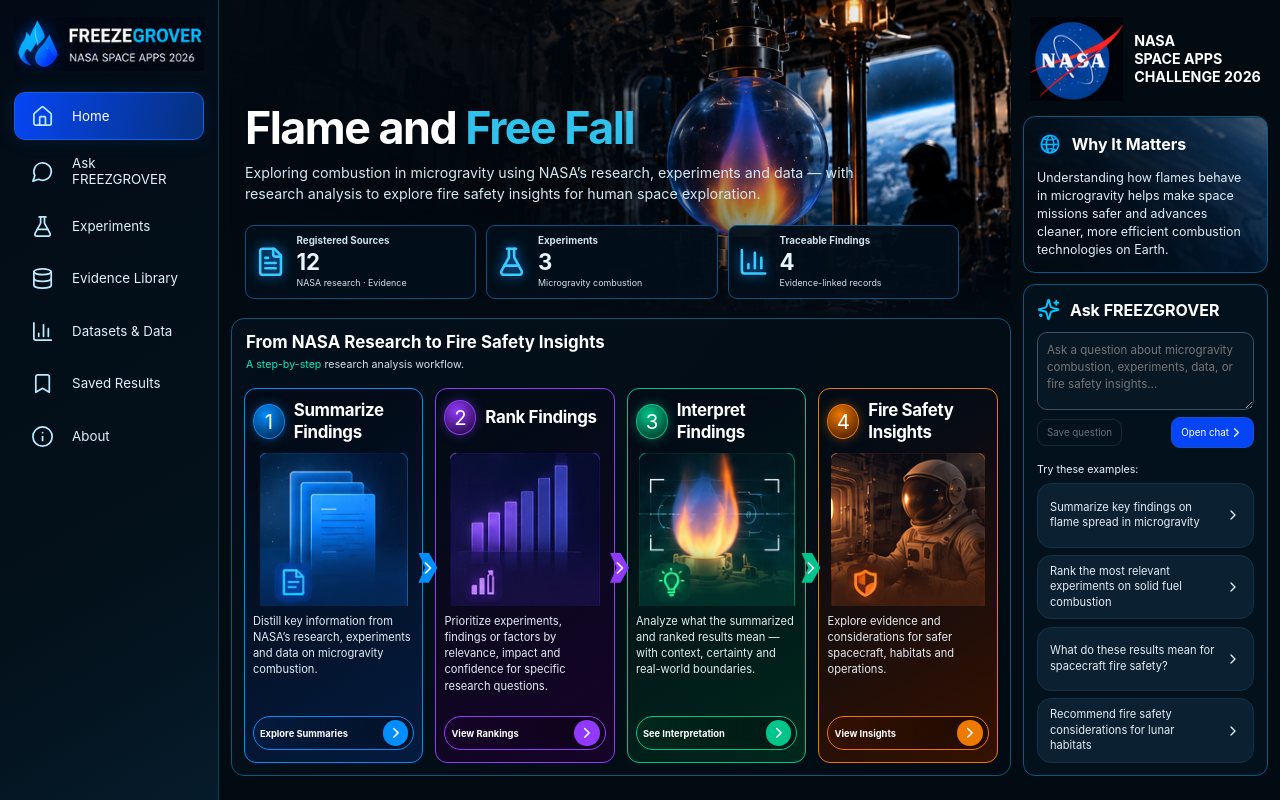
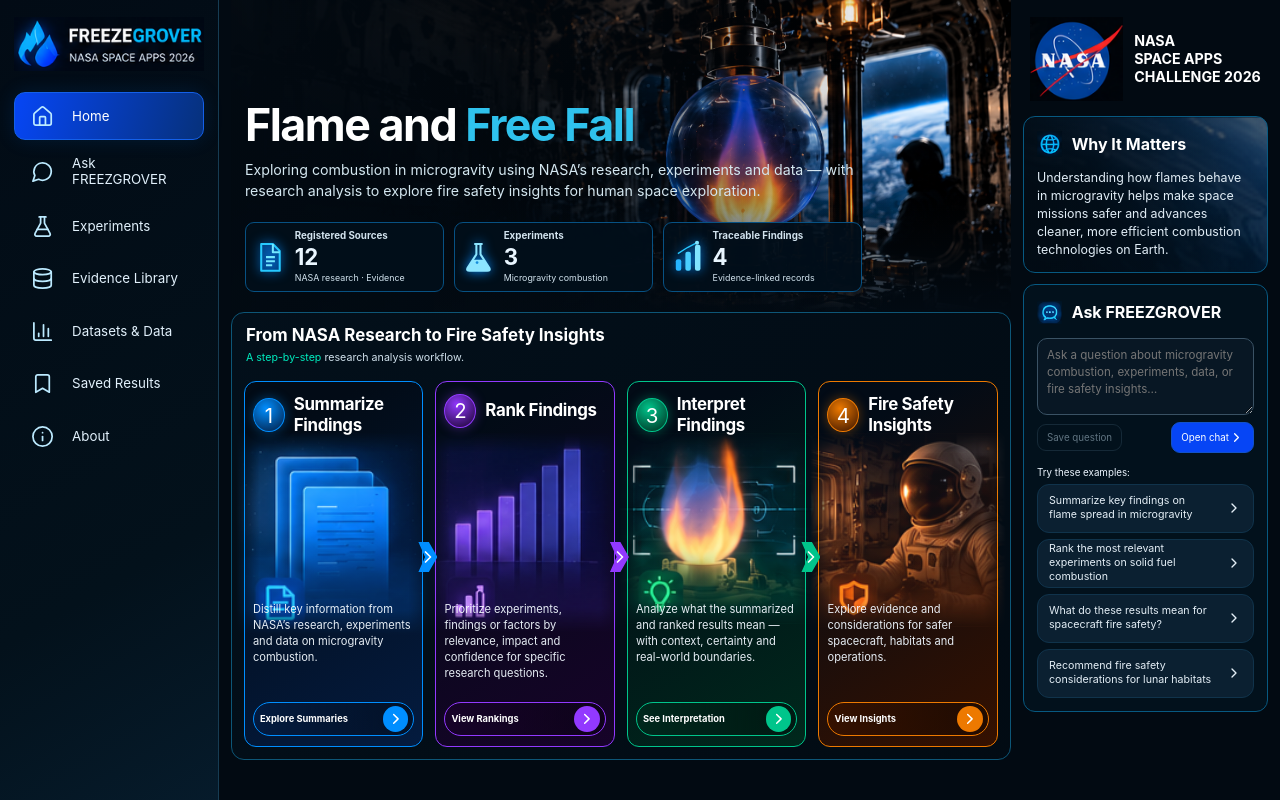
Before and after one commit to FreezeGrover/FreezeGrover-nasa-space-apps-2026-freezegrover, a Next.js app: page / in a window 1280 px wide. Built offline with nearby package versions, Linux system fonts and the light colour scheme.

Commit message:
Blend card illustrations and compact dashboard details

```diff
--- a/app/dashboard.css
+++ b/app/dashboard.css
@@ -8,16 +8,16 @@
 .fg-shell .nav-item svg { width:calc(26 * var(--u)); height:calc(26 * var(--u)); flex-shrink:0; color:#bceaff; }
 .fg-shell .nav-item.active { background:linear-gradient(105deg,#0646f5,#06317b); border-color:#1460e9; box-shadow:0 0 20px #007bff22; color:white; }
 .fg-home .workspace { padding:0 12px 18px; }
-.fg-dashboard { display:grid; grid-template-columns:minmax(0,1fr) clamp(250px,21vw,335px); gap:14px; width:100%; max-width:1700px; height:min(calc(100dvh - 24px),900px); margin:0 auto; }
+.fg-dashboard { display:grid; grid-template-columns:minmax(0,1fr) clamp(250px,21vw,335px); gap:14px; width:100%; max-width:1700px; height:min(calc(100dvh - 40px),880px); margin:0 auto; }
 .fg-main { display:grid; grid-template-rows:minmax(0,41fr) minmax(0,59fr); min-width:0; min-height:0; }
 .fg-hero { min-width:0; min-height:0; display:flex; flex-direction:column; justify-content:flex-end; padding:calc(22 * var(--u)) 14px; background:linear-gradient(90deg,#020a12ed,#020a1299 48%,#020a1200 85%),linear-gradient(0deg,#020a12,transparent 38%),url('/freezegrover-dashboard/hero.png') center/cover no-repeat; }
 .fg-hero-copy { max-width:76%; }
 .fg-hero h1 { margin:0 0 calc(12 * var(--u)); font-size:clamp(30px,3.5vw,calc(54 * var(--u))); font-weight:750; letter-spacing:-1.5px; line-height:1.08; color:#fff; }
 .fg-hero h1 span { color:#2fc2ed; }
 .fg-hero-copy p { margin:0; color:#d4e7f0; font-size:calc(16 * var(--u)); line-height:1.45; }
-.fg-stats { display:grid; grid-template-columns:repeat(3,minmax(0,1fr)); gap:10px; width:81%; margin-top:calc(23 * var(--u)); }
-.fg-stats button { display:flex; align-items:center; min-width:0; min-height:calc(82 * var(--u)); padding:calc(10 * var(--u)); gap:calc(12 * var(--u)); text-align:left; border:1px solid #075183; border-radius:9px; background:#020e1aed; color:#e9f6ff; cursor:pointer; }
-.fg-stats svg { width:calc(35 * var(--u)); height:calc(40 * var(--u)); flex-shrink:0; color:#39ccff; filter:drop-shadow(0 0 6px #048bff); }
+.fg-stats { display:grid; grid-template-columns:repeat(3,minmax(0,1fr)); gap:10px; width:75%; margin-top:calc(23 * var(--u)); }
+.fg-stats button { display:flex; align-items:center; min-width:0; min-height:calc(72 * var(--u)); padding:calc(8 * var(--u)); gap:calc(10 * var(--u)); text-align:left; border:1px solid #075183; border-radius:9px; background:#020e1aed; color:#e9f6ff; cursor:pointer; }
+.fg-stats svg { width:calc(37 * var(--u)); height:calc(43 * var(--u)); flex-shrink:0; color:#39ccff; filter:drop-shadow(0 0 6px #048bff); }
 .fg-stats button>span { display:grid; min-width:0; gap:calc(3 * var(--u)); }
 .fg-stats strong { font-size:calc(25 * var(--u)); line-height:1.1; }
 .fg-stats small { font-size:calc(10 * var(--u)); line-height:1.3; color:#d2e3ee; }
@@ -28,14 +28,15 @@
 .fg-pipeline header p { max-width:240px; margin:0; font-size:calc(12 * var(--u)); line-height:1.4; color:#d1e1ec; }
 .fg-pipeline header p span { color:#00ecbf; }
 .fg-steps { flex:1; display:grid; grid-template-columns:repeat(4,minmax(0,1fr)); gap:16px; min-height:0; }
-.fg-step { --accent:#008eff; --shade:#041b3f; position:relative; display:grid; grid-template-rows:calc(52 * var(--u)) minmax(0,1fr) calc(108 * var(--u)) calc(38 * var(--u)); gap:calc(8 * var(--u)); min-width:0; min-height:0; padding:calc(13 * var(--u)) 11px; border:1px solid var(--accent); border-radius:12px; background:linear-gradient(150deg,#020b16 15%,var(--shade)); text-align:left; color:#fff; cursor:pointer; font:inherit; }
+.fg-step { --accent:#008eff; --shade:#041b3f; position:relative; display:grid; grid-template-rows:calc(48 * var(--u)) minmax(0,1fr) calc(108 * var(--u)) calc(36 * var(--u)); gap:calc(6 * var(--u)); min-width:0; min-height:0; padding:calc(13 * var(--u)) 11px; border:1px solid var(--accent); border-radius:12px; background:linear-gradient(150deg,#020b16 15%,var(--shade)); text-align:left; color:#fff; cursor:pointer; font:inherit; }
 .fg-step-1 { --accent:#9239ff; --shade:#170329; }
 .fg-step-2 { --accent:#00c58b; --shade:#00281c; }
 .fg-step-3 { --accent:#ed7900; --shade:#351100; }
 .fg-step-heading { display:flex; align-items:center; gap:calc(10 * var(--u)); min-width:0; }
 .fg-step-heading>span { display:grid; place-items:center; width:calc(36 * var(--u)); height:calc(39 * var(--u)); flex-shrink:0; border-radius:50%; border:1px solid var(--accent); background:radial-gradient(circle at 40% 30%,var(--accent),var(--shade)); box-shadow:0 0 12px color-mix(in srgb,var(--accent) 40%,transparent); font-size:calc(23 * var(--u)); }
 .fg-step h3 { max-width:10ch; margin:0; font-size:calc(19 * var(--u)); line-height:1.27; letter-spacing:-.35px; }
-.fg-step>img { display:block; width:100%; height:100%; min-height:0; max-height:none; object-fit:contain; align-self:stretch; mix-blend-mode:screen; }
+.fg-art { display:grid; place-items:center; min-height:0; min-width:0; width:calc(100% + 22px); margin-left:-11px; }
+.fg-art img { display:block; width:100%; height:100%; min-height:0; max-height:100%; object-fit:contain; transform:scale(1.1); mix-blend-mode:screen; mask-image:linear-gradient(to bottom,transparent,#000 10%,#000 88%,transparent),linear-gradient(to right,transparent,#000 12%,#000 88%,transparent); mask-composite:intersect; }
 .fg-step>p { margin:0; font-size:calc(13.5 * var(--u)); line-height:1.45; color:#e6edf4; }
 .fg-cta { display:flex; align-items:center; justify-content:space-between; min-width:0; gap:3px; padding:3px 5px 3px 9px; border:1px solid var(--accent); border-radius:24px; background:linear-gradient(90deg,var(--shade),#0005); font-size:calc(11.5 * var(--u)); font-weight:650; line-height:1.2; }
 .fg-cta svg { width:calc(29 * var(--u)); height:calc(29 * var(--u)); padding:4px; flex-shrink:0; background:var(--accent); border-radius:50%; }
@@ -51,16 +52,16 @@
 .fg-right h2 img { width:calc(28 * var(--u)); height:calc(32 * var(--u)); object-fit:contain; }
 .fg-right h2 svg { width:calc(26 * var(--u)); height:calc(26 * var(--u)); color:#00c8ff; flex-shrink:0; }
 .fg-why p { margin:0; font-size:calc(14 * var(--u)); line-height:1.45; color:#e1edf6; }
-.fg-ask { display:flex; flex-direction:column; flex:1; min-height:0; }
+.fg-ask { display:flex; flex-direction:column; flex:0 0 auto; min-height:0; }
 .fg-ask form { flex-shrink:0; }
 .fg-ask textarea,.fg-draft textarea { display:block; width:100%; box-sizing:border-box; resize:vertical; min-height:calc(68 * var(--u)); height:calc(87 * var(--u)); padding:calc(10 * var(--u)); border:1px solid #3a5264; border-radius:10px; background:#081724; color:#eff8ff; font:inherit; font-size:calc(13 * var(--u)); line-height:1.45; }
 .fg-ask-actions { display:flex; align-items:center; justify-content:space-between; gap:6px; margin-top:calc(8 * var(--u)); }
 .fg-ask-actions button { display:flex; align-items:center; justify-content:center; border:1px solid #1252ca; border-radius:9px; background:#0645f5; color:#fff; padding:calc(8 * var(--u)) 9px; font-size:calc(11 * var(--u)); cursor:pointer; }
 .fg-ask-actions button:first-child { background:transparent; border-color:#294253; color:#bdd5e4; }
 .fg-ask-actions button:disabled { opacity:.5; cursor:default; }
-.fg-examples-label { margin:calc(17 * var(--u)) 0 calc(8 * var(--u)); font-size:calc(12 * var(--u)); }
-.fg-examples { flex:1; display:grid; grid-template-rows:repeat(4,minmax(calc(49 * var(--u)),1fr)); gap:calc(8 * var(--u)); }
-.fg-examples button { display:flex; align-items:center; justify-content:space-between; gap:10px; min-width:0; padding:calc(9 * var(--u)) 12px; border:1px solid #10334b; border-radius:14px; background:#0b2031; color:#e4eef6; text-align:left; font:inherit; font-size:calc(12.5 * var(--u)); line-height:1.4; cursor:pointer; }
+.fg-examples-label { margin:calc(15 * var(--u)) 0 calc(7 * var(--u)); font-size:calc(11 * var(--u)); }
+.fg-examples { flex:0; display:grid; grid-template-rows:repeat(4,calc(55 * var(--u))); gap:calc(7 * var(--u)); }
+.fg-examples button { display:flex; align-items:center; justify-content:space-between; gap:10px; min-width:0; padding:calc(7 * var(--u)) 11px; border:1px solid #10334b; border-radius:12px; background:#0b2031; color:#e4eef6; text-align:left; font:inherit; font-size:calc(12 * var(--u)); line-height:1.35; cursor:pointer; }
 .fg-examples svg { flex-shrink:0; }
 .fg-shell button:focus-visible,.fg-shell textarea:focus-visible { outline:2px solid #6ddfff; outline-offset:3px; }
 .fg-step:hover,.fg-stats button:hover,.fg-examples button:hover { filter:brightness(1.15); }
@@ -79,7 +80,8 @@
   .fg-steps { gap:12px; }
   .fg-step { padding-left:8px; padding-right:8px; }
   .fg-connector { right:-15px; width:19px; }
-  .fg-stats { width:95%; }
+  .fg-stats { width:82%; }
+  .fg-art { width:calc(100% + 16px); margin-left:-8px; }
   .fg-hero-copy { max-width:84%; }
   .fg-pipeline>header { display:block; }
   .fg-pipeline header p { max-width:none; margin-top:4px; }
@@ -100,6 +102,7 @@
   .fg-steps { grid-template-columns:repeat(2,minmax(0,1fr)); }
   .fg-step { min-height:385px; grid-template-rows:48px 160px 100px 36px; }
   .fg-step h3 { font-size:19px; }
+  .fg-art img { transform:none; }
   .fg-step>p { font-size:14px; }
   .fg-cta { font-size:12px; }
   .fg-connector { display:none; }
@@ -107,6 +110,7 @@
   .fg-event { grid-column:1/-1; }
   .fg-right h2 { font-size:18px; }
   .fg-why p,.fg-ask textarea { font-size:14px; }
+  .fg-examples { grid-template-rows:repeat(4,minmax(60px,auto)); }
   .fg-examples button { font-size:13px; min-height:60px; }
   .fg-data-grid { grid-template-columns:1fr; }
 }
--- a/app/page.tsx
+++ b/app/page.tsx
@@ -49,6 +49,12 @@ function CriteriaLab({ selected, setSelected, placeholder }: { selected: string[
   </section>;
 }
 
+function ResearchStatIcon({ kind }: { kind: "sources" | "experiments" | "findings" }) {
+  return <svg className="fg-stat-icon" viewBox="0 0 48 48" fill="none" aria-hidden="true">
+    {kind === "sources" ? <><path d="M12 5h17l10 10v29H12z" fill="#0371ef" fillOpacity=".3" stroke="#27caff" strokeWidth="3" strokeLinejoin="round"/><path d="M29 5v12h10M19 24h13M19 30h13M19 36h9" stroke="#74e8ff" strokeWidth="3" strokeLinejoin="round"/></> : kind === "experiments" ? <><path d="M19 5h10M21 5v15L8 40q-2 4 3 4h26q5 0 3-4L27 20V5" stroke="#8ce5ff" strokeWidth="3" strokeLinecap="round" strokeLinejoin="round"/><path d="M16 28h16l8 12q2 4-3 4H11q-5 0-3-4z" fill="#8ce5ff"/><circle cx="22" cy="32" r="2" fill="#168cdb"/></> : <><rect x="7" y="27" width="8" height="17" rx="3" fill="#25b4ff"/><rect x="21" y="16" width="8" height="28" rx="3" fill="#49ceff"/><rect x="35" y="6" width="8" height="38" rx="3" fill="#80e4ff"/><path d="m10 19 14-9 14-7" stroke="#26c8ff" strokeWidth="2"/><circle cx="38" cy="3" r="3" fill="#80e4ff"/></>}
+  </svg>;
+}
+
 function Overview({ openTab, ask, saveQuestion }: { openTab: (tab: TabName) => void; ask: (question: string) => void; saveQuestion: (question: string) => void }) {
   const [question, setQuestion] = useState("");
   const steps: Array<{ title: string; text: string; action: string; target: TabName }> = [
@@ -61,12 +67,12 @@ function Overview({ openTab, ask, saveQuestion }: { openTab: (tab: TabName) => v
   const asset = "/freezegrover-dashboard/";
   return <div className="fg-dashboard"><div className="fg-main">
     <section className="fg-hero"><div className="fg-hero-copy"><h1>Flame and <span>Free Fall</span></h1><p>Exploring combustion in microgravity using NASA’s research, experiments and data — with research analysis to explore fire safety insights for human space exploration.</p></div>
-      <div className="fg-stats">{[{ label: "Registered Sources", value: sourceRegistry.length, detail: "NASA research · Evidence", target: "Evidence" as TabName, Icon: FileText }, { label: "Experiments", value: saffireExperiments.length, detail: "Microgravity combustion", target: "Experiments" as TabName, Icon: FlaskConical }, { label: "Traceable Findings", value: saffireFindings.length, detail: "Evidence-linked records", target: "Datasets & Data" as TabName, Icon: BarChart3 }].map(({label,value,detail,target,Icon}) => <button key={label} onClick={() => openTab(target)}><Icon size={32}/><span><small>{label}</small><strong>{value.toLocaleString()}</strong><small>{detail}</small></span></button>)}</div>
+      <div className="fg-stats">{[{ label: "Registered Sources", value: sourceRegistry.length, detail: "NASA research · Evidence", target: "Evidence" as TabName, kind: "sources" as const }, { label: "Experiments", value: saffireExperiments.length, detail: "Microgravity combustion", target: "Experiments" as TabName, kind: "experiments" as const }, { label: "Traceable Findings", value: saffireFindings.length, detail: "Evidence-linked records", target: "Datasets & Data" as TabName, kind: "findings" as const }].map(({label,value,detail,target,kind}) => <button key={label} onClick={() => openTab(target)}><ResearchStatIcon kind={kind}/><span><small>{label}</small><strong>{value.toLocaleString()}</strong><small>{detail}</small></span></button>)}</div>
     </section>
-    <section className="fg-pipeline"><header><h2>From NASA Research to Fire Safety Insights</h2><p><span>A step-by-step</span> research analysis workflow.</p></header><div className="fg-steps">{steps.map((step,i) => <button className={`fg-step fg-step-${i}`} key={step.title} onClick={() => openTab(step.target)}><div className="fg-step-heading"><span>{i+1}</span><h3>{step.title}</h3></div><img src={`${asset}card-complete-art${i}.png`} alt=""/><p>{step.text}</p><div className="fg-cta">{step.action}<ChevronRight size={20}/></div>{i<3 && <span className="fg-connector" aria-hidden="true"><ChevronRight size={20}/></span>}</button>)}</div></section>
+    <section className="fg-pipeline"><header><h2>From NASA Research to Fire Safety Insights</h2><p><span>A step-by-step</span> research analysis workflow.</p></header><div className="fg-steps">{steps.map((step,i) => <button className={`fg-step fg-step-${i}`} key={step.title} onClick={() => openTab(step.target)}><div className="fg-step-heading"><span>{i+1}</span><h3>{step.title}</h3></div><div className="fg-art"><img src={`${asset}card-complete-art${i}.png`} alt=""/></div><p>{step.text}</p><div className="fg-cta">{step.action}<ChevronRight size={20}/></div>{i<3 && <span className="fg-connector" aria-hidden="true"><ChevronRight size={20}/></span>}</button>)}</div></section>
   </div><aside className="fg-right"><div className="fg-event"><span className="fg-nasa-crop"><img src={`${asset}nasa.png`} alt="NASA"/></span><p>NASA<br/>SPACE APPS<br/>CHALLENGE 2026</p></div>
     <section className="fg-why"><h2><img src={`${asset}impact3.png`} alt=""/>Why It Matters</h2><p>Understanding how flames behave in microgravity helps make space missions safer and advances cleaner, more efficient combustion technologies on Earth.</p></section>
-    <section className="fg-ask"><h2><Sparkles size={26}/>Ask FREEZGROVER</h2><form onSubmit={e => {e.preventDefault(); ask(question);}}><textarea aria-label="Your research question" placeholder="Ask a question about microgravity combustion, experiments, data, or fire safety insights…" value={question} onChange={e => setQuestion(e.target.value)}/><div className="fg-ask-actions"><button type="button" disabled={!question.trim()} onClick={() => saveQuestion(question)}>Save question</button><button type="submit">Open chat <ChevronRight size={15}/></button></div></form><p className="fg-examples-label">Try these examples:</p><div className="fg-examples">{examples.map(example => <button key={example} onClick={() => setQuestion(example)}>{example}<ChevronRight size={16}/></button>)}</div></section>
+    <section className="fg-ask"><h2><img src={`${asset}ask-icon.png`} alt=""/>Ask FREEZGROVER</h2><form onSubmit={e => {e.preventDefault(); ask(question);}}><textarea aria-label="Your research question" placeholder="Ask a question about microgravity combustion, experiments, data, or fire safety insights…" value={question} onChange={e => setQuestion(e.target.value)}/><div className="fg-ask-actions"><button type="button" disabled={!question.trim()} onClick={() => saveQuestion(question)}>Save question</button><button type="submit">Open chat <ChevronRight size={15}/></button></div></form><p className="fg-examples-label">Try these examples:</p><div className="fg-examples">{examples.map(example => <button key={example} onClick={() => setQuestion(example)}>{example}<ChevronRight size={16}/></button>)}</div></section>
   </aside></div>;
 }
 
```
Also changed, not shown: 1 other file (tests, documents, lock files or other folders).
